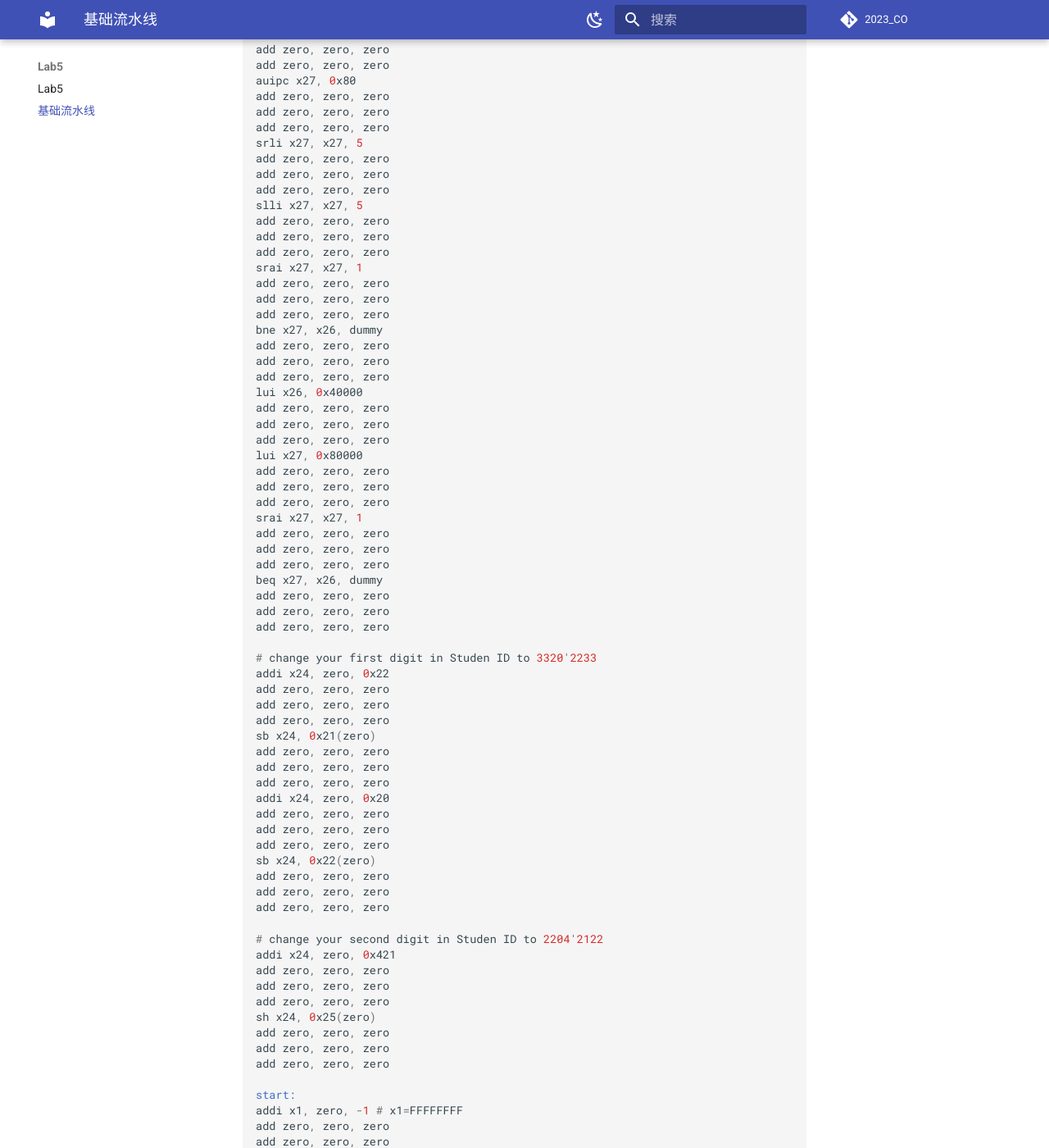
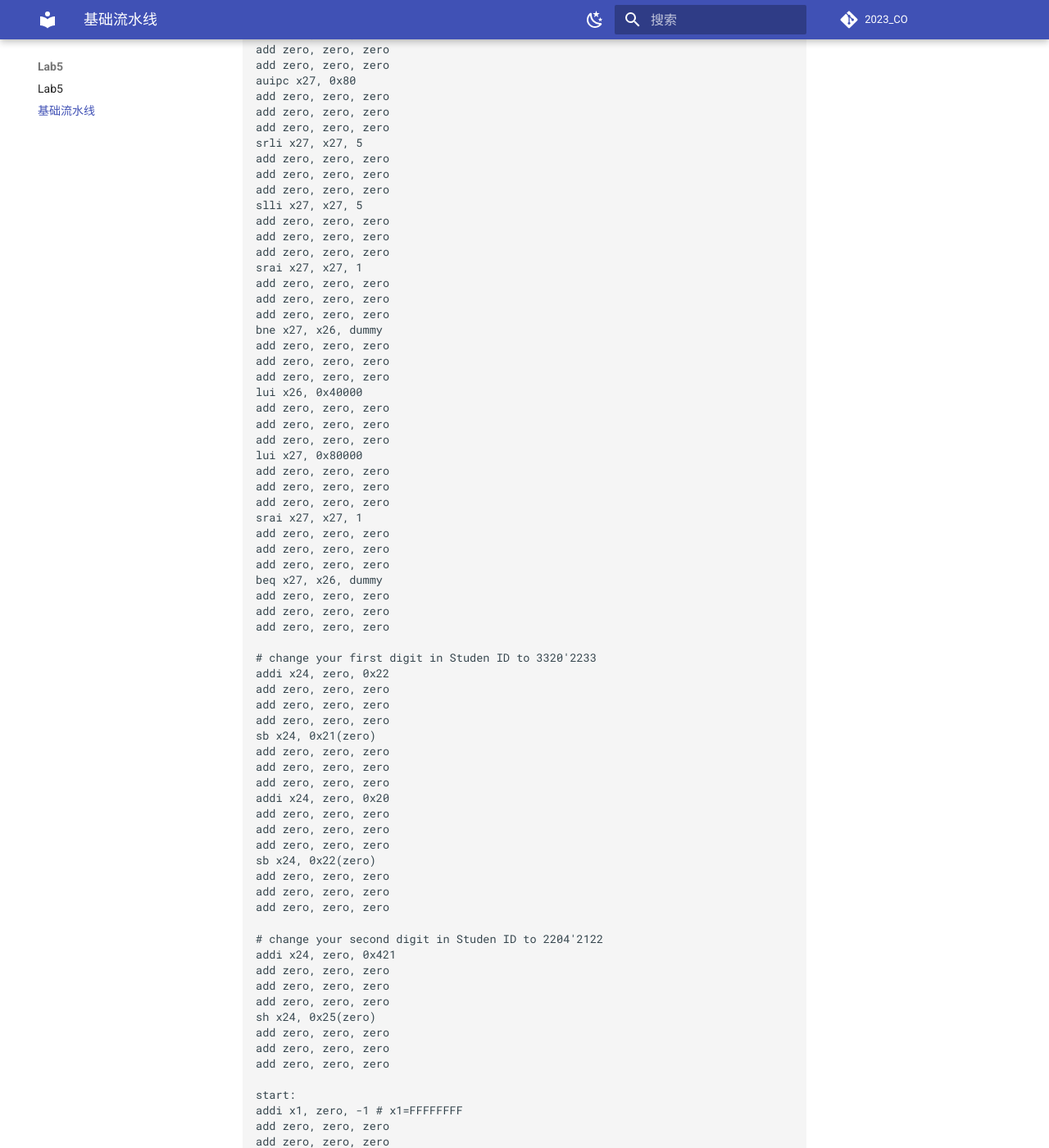
Before and after one commit to Guahao31/2023_CO, an MkDocs documentation site: the page built from docs/Lab5/pipeline_basic.md, in a window 1280 px wide and 1400 px high, scrolled down 267 px. Shown: the whole window at 82% size. Built offline with MkDocs 1.6.1 and Material for MkDocs 9.7.7, drawn with Linux system fonts in a browser that asks for light colours; comment, search, counter and statistics services are not loaded; some of the changed text lies outside the part shown.

Commit message:
fix: Lab5 代码高亮

````diff
--- a/docs/Lab5/pipeline_basic.md
+++ b/docs/Lab5/pipeline_basic.md
@@ -2,7 +2,7 @@
 
 验收代码如下
 
-```verilog
+```
 auipc x26, 0x40
 add zero, zero, zero
 add zero, zero, zero
````
